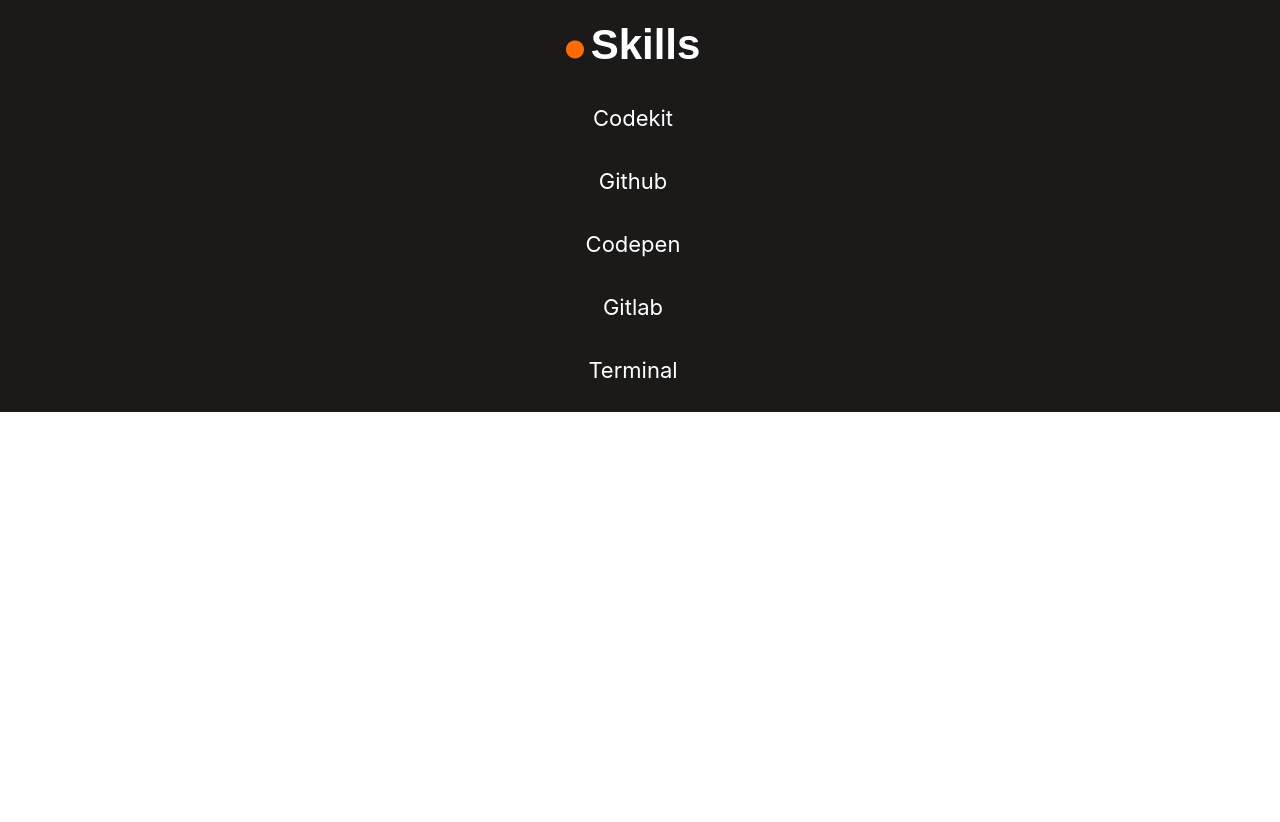
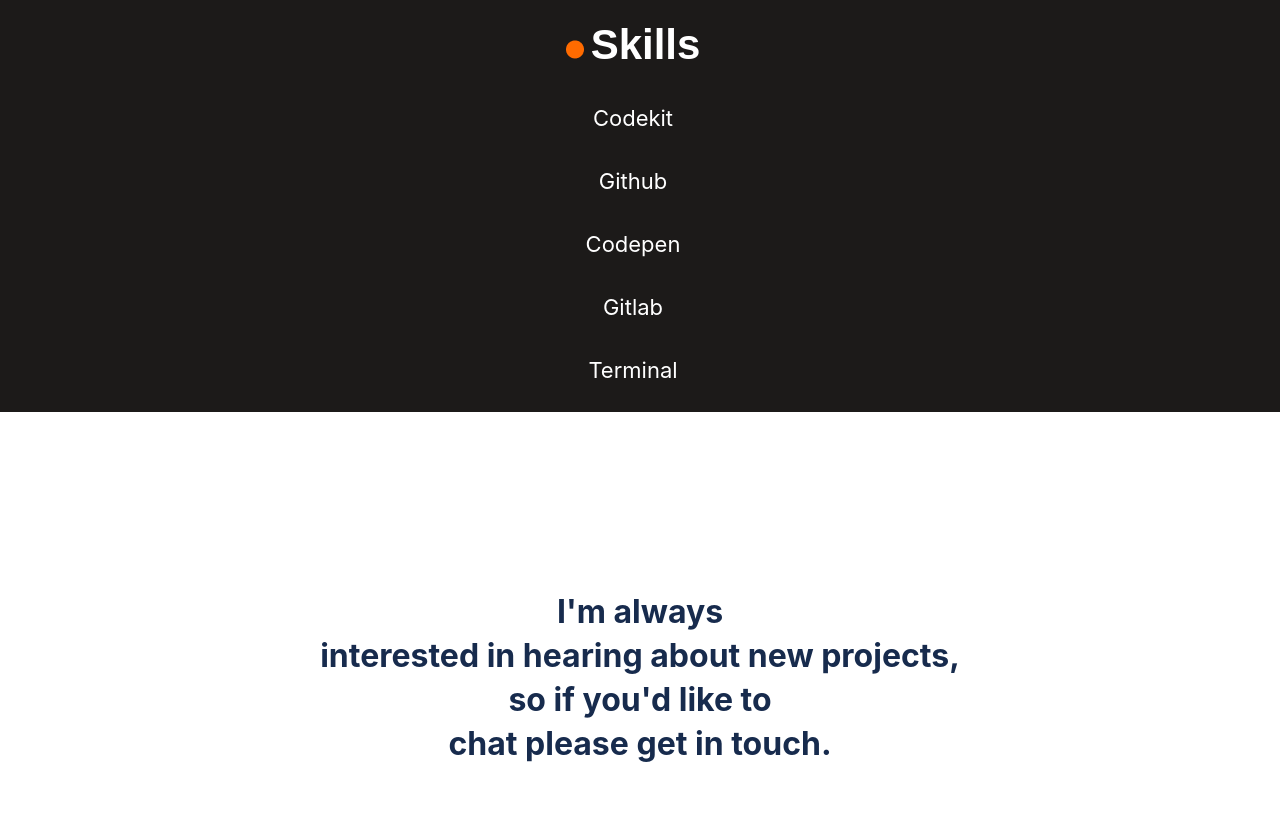
Before and after one commit to Micky373/My_portfolio, a website: page index.html in a window 1280 px wide. Shown: the part 5457-6279 px from the top of the page. Before the commit the page ends 5885 px from the top, so only its background shows below. Drawn offline with Linux system fonts and the light colour scheme.

Commit message:
Add motivation section and style

```diff
--- a/index.html
+++ b/index.html
@@ -204,5 +204,10 @@
         <li class="my_skills">Terminal</li>
       </ul>
     </section>
+    <section class="motivation">
+      <p>
+        I'm always<br> interested in hearing about new projects,<br> so if you'd like to<br> chat please get in touch.
+      </p>
+    </section>
   </body>
 </html>
--- a/styles.css
+++ b/styles.css
@@ -353,3 +353,15 @@
   color: white;
   padding: 10px 10px;
 }
+
+.motivation{
+font-family: Inter;
+font-size: 32px;
+font-style: normal;
+font-weight: 700;
+line-height: 44px;
+letter-spacing: 0em;
+text-align: center;
+color: #172B4D;
+padding: 130px 24px 24px 24px;
+}
```
